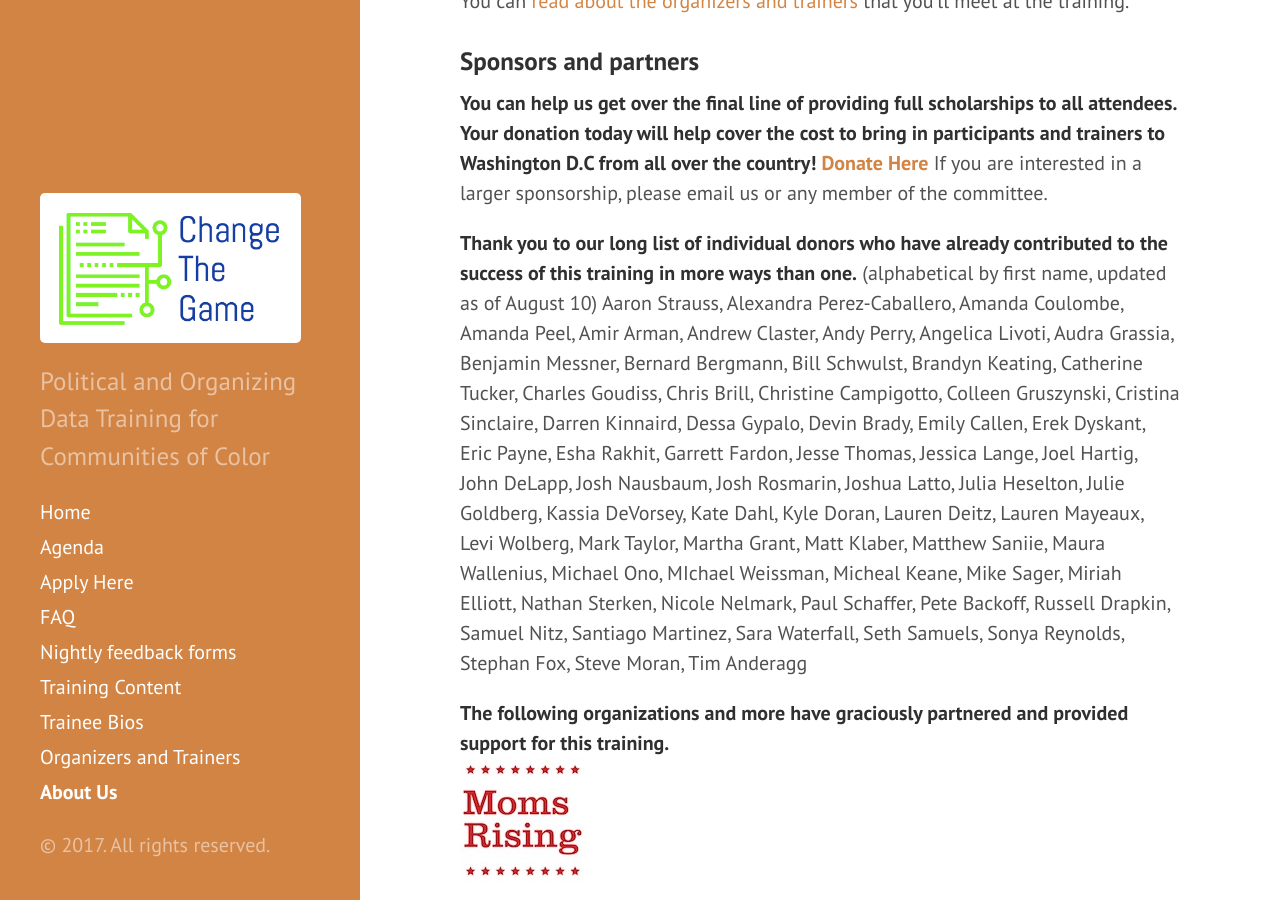
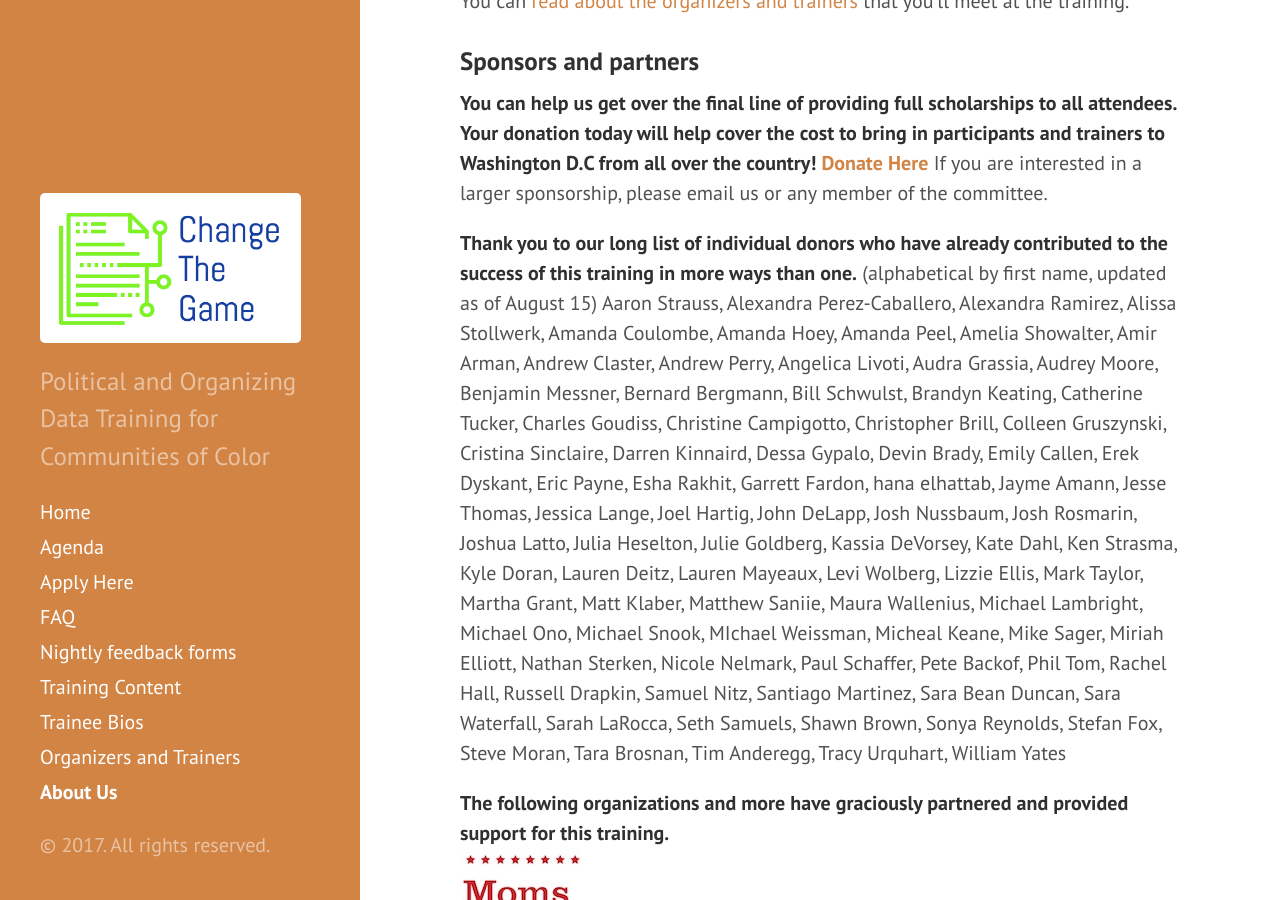
Before and after one commit to anniejw6/changethegame_site, a Jekyll site: the page built from who-we-are.md, in a window 1280 px wide and 900 px high, scrolled down 305 px. Built offline with Jekyll 4.4.1, drawn with Linux system fonts in a browser that asks for light colours.

Commit message:
Update who-we-are.md

```diff
--- a/who-we-are.md
+++ b/who-we-are.md
@@ -11,8 +11,9 @@ You can [read about the organizers and trainers](http://changethegame.io/trainer
 ### Sponsors and partners
 **You can help us get over the final line of providing full scholarships to all attendees. Your donation today will help cover the cost to bring in participants and trainers to Washington D.C from all over the country! [Donate Here](https://action.momsrising.org/donate/change_the_game/)** If you are interested in a larger sponsorship, please email us or any member of the committee.
 
-**Thank you to our long list of individual donors who have already contributed to the success of this training in more ways than one.** (alphabetical by first name, updated as of August 10)
-Aaron Strauss, Alexandra Perez-Caballero, Amanda Coulombe, Amanda Peel, Amir Arman, Andrew Claster, Andy Perry, Angelica Livoti, Audra Grassia, Benjamin Messner, Bernard Bergmann, Bill Schwulst, Brandyn Keating, Catherine Tucker, Charles Goudiss, Chris Brill, Christine Campigotto, Colleen Gruszynski, Cristina Sinclaire, Darren Kinnaird, Dessa Gypalo, Devin Brady, Emily Callen, Erek Dyskant, Eric Payne, Esha Rakhit, Garrett Fardon, Jesse Thomas, Jessica Lange, Joel Hartig, John DeLapp, Josh Nausbaum, Josh Rosmarin, Joshua Latto, Julia Heselton, Julie Goldberg, Kassia DeVorsey, Kate Dahl, Kyle Doran, Lauren Deitz, Lauren Mayeaux, Levi Wolberg, Mark Taylor, Martha Grant, Matt Klaber, Matthew Saniie, Maura Wallenius, Michael Ono, MIchael Weissman, Micheal Keane, Mike Sager, Miriah Elliott, Nathan Sterken, Nicole Nelmark, Paul Schaffer, Pete Backoff, Russell Drapkin, Samuel Nitz, Santiago Martinez, Sara Waterfall, Seth Samuels, Sonya Reynolds, Stephan Fox, Steve Moran, Tim Anderagg
+**Thank you to our long list of individual donors who have already contributed to the success of this training in more ways than one.** (alphabetical by first name, updated as of August 15)
+Aaron Strauss, Alexandra Perez-Caballero, Alexandra Ramirez, Alissa Stollwerk, Amanda Coulombe, Amanda Hoey, Amanda Peel, Amelia Showalter, Amir Arman, Andrew Claster, Andrew Perry, Angelica Livoti, Audra Grassia, Audrey Moore, Benjamin Messner, Bernard Bergmann, Bill Schwulst, Brandyn Keating, Catherine Tucker, Charles Goudiss, Christine Campigotto, Christopher Brill, Colleen Gruszynski, Cristina Sinclaire, Darren Kinnaird, Dessa Gypalo, Devin Brady, Emily Callen, Erek Dyskant, Eric Payne, Esha Rakhit, Garrett Fardon, hana elhattab, Jayme Amann, Jesse Thomas, Jessica Lange, Joel Hartig, John DeLapp, Josh Nussbaum, Josh Rosmarin, Joshua Latto, Julia Heselton, Julie Goldberg, Kassia DeVorsey, Kate Dahl, Ken Strasma, Kyle Doran, Lauren Deitz, Lauren Mayeaux, Levi Wolberg, Lizzie Ellis, Mark Taylor, Martha Grant, Matt Klaber, Matthew Saniie, Maura Wallenius, Michael Lambright, Michael Ono, Michael Snook, MIchael Weissman, Micheal Keane, Mike Sager, Miriah Elliott, Nathan Sterken, Nicole Nelmark, Paul Schaffer, Pete Backof, Phil Tom, Rachel Hall, Russell Drapkin, Samuel Nitz, Santiago Martinez, Sara Bean Duncan, Sara Waterfall, Sarah LaRocca, Seth Samuels, Shawn Brown, Sonya Reynolds, Stefan Fox, Steve Moran, Tara Brosnan, Tim Anderegg, Tracy Urquhart, William Yates
+
 
 **The following organizations and more have graciously partnered and provided support for this training.**
 ![moms rising]({{ site.baseurl }}/public/momsrising2.jpeg){:style="align: right;margin-right: 15px;margin-left: 15pxmargin-top: 7px;"}
```
